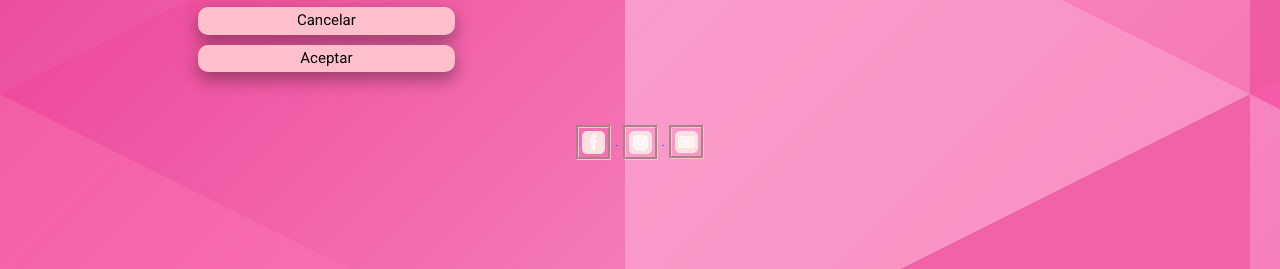
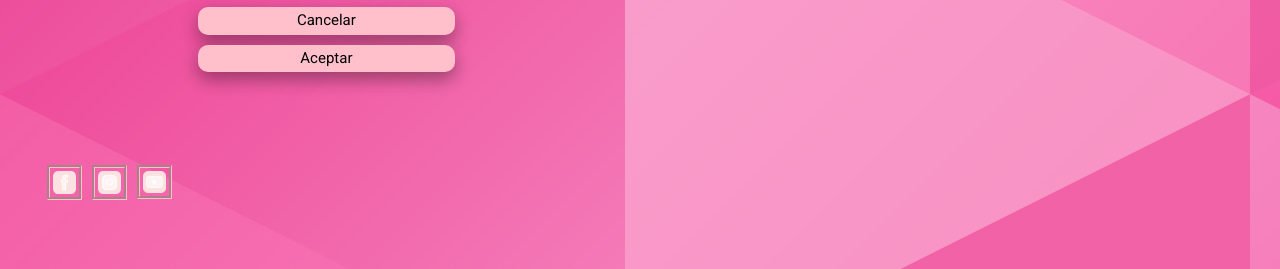
Before and after one commit to Duranl2/Repocoder, a plain HTML site: page Contactanos.html in a window 1280 px wide. Shown: the part 531-800 px from the top of the page. Drawn offline with nearby package versions, Linux system fonts and the light colour scheme.

Commit message:
correcciones generales

```diff
--- a/Contactanos.html
+++ b/Contactanos.html
@@ -75,7 +75,7 @@
             <h4 class="">Solicitar presupuesto</h4>
         </section>
     </main>
-    <footer>
+    <footer class="pie footer">
       <a href="https://www.facebook.com/Coderhouse/" target="_blank">
           <img src="./Img/Facebook.png" alt="seguinos en facebook." class="footer__img">
       </a>
```
